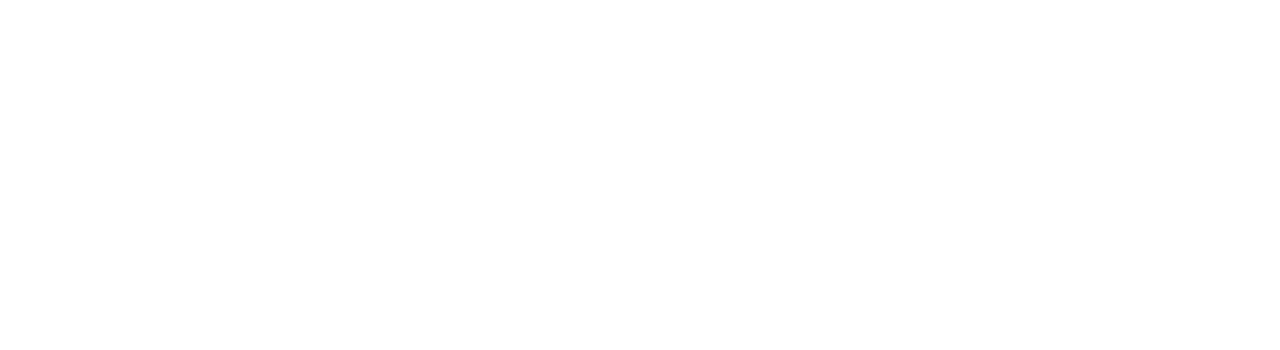
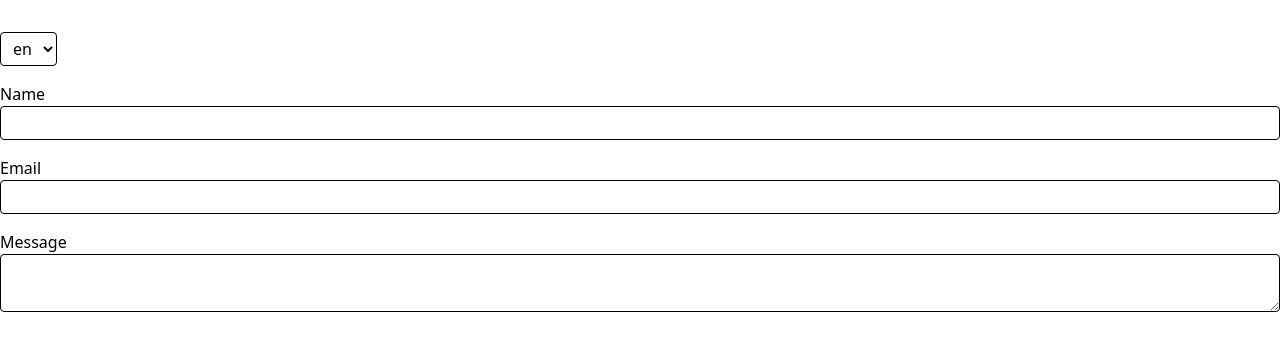
Before and after one commit to amirkhodam/portfolio-vue-showcase, a Vue app: page /contact in a window 1280 px wide. Before the commit this address had no page. Shown: the top 350 px of the page. Built offline with nearby package versions, Linux system fonts and the light colour scheme; the HTML template or start-up script is replaced by a standard one.

Commit message:
feat(contact): implement contact form with validation and submission handling, add translations for contact fields

```diff
--- a/src/assets/lang/en/index.json
+++ b/src/assets/lang/en/index.json
@@ -1,5 +1,10 @@
 {
   "portfolio": {
     "gallery": "Voir la galerie"
+  },
+  "contact": {
+    "name": "Name",
+    "email": "Email",
+    "message": "Message"
   }
 }
--- a/src/assets/lang/fr/index.json
+++ b/src/assets/lang/fr/index.json
@@ -1,5 +1,10 @@
 {
   "portfolio": {
     "gallery": "View Gallery"
+  },
+  "contact": {
+    "name": "Nom",
+    "email": "E-mail",
+    "message": "Message"
   }
 }
--- /dev/null
+++ b/src/modules/Contact/components/ContactForm.vue
@@ -0,0 +1,41 @@
+<script setup lang="ts">
+import { ref } from 'vue'
+import { useI18n } from 'vue-i18n'
+const emit = defineEmits(['submit'])
+const { t } = useI18n()
+const form = ref({ name: '', email: '', message: '' })
+const errors = ref<{ [key: string]: string }>({})
+
+function validate() {
+  errors.value = {}
+  if (!form.value.name) errors.value.name = t('contact.name_required')
+  if (!form.value.email) errors.value.email = t('contact.email_required')
+  if (!form.value.message) errors.value.message = t('contact.message_required')
+  return Object.keys(errors.value).length === 0
+}
+function submit() {
+  if (validate()) emit('submit', { ...form.value })
+}
+</script>
+<template>
+  <form @submit.prevent="submit" class="space-y-4">
+    <div>
+      <label class="block">{{ t('contact.name') }}</label>
+      <input v-model="form.name" class="w-full rounded border px-2 py-1" />
+      <div v-if="errors.name" class="text-sm text-red-500">{{ errors.name }}</div>
+    </div>
+    <div>
+      <label class="block">{{ t('contact.email') }}</label>
+      <input v-model="form.email" class="w-full rounded border px-2 py-1" />
+      <div v-if="errors.email" class="text-sm text-red-500">{{ errors.email }}</div>
+    </div>
+    <div>
+      <label class="block">{{ t('contact.message') }}</label>
+      <textarea v-model="form.message" class="w-full rounded border px-2 py-1" />
+      <div v-if="errors.message" class="text-sm text-red-500">{{ errors.message }}</div>
+    </div>
+    <button type="submit" class="bg-primary rounded px-4 py-2 text-white">
+      {{ t('contact.submit') }}
+    </button>
+  </form>
+</template>
--- /dev/null
+++ b/src/modules/Contact/store/contact.store.ts
@@ -0,0 +1,32 @@
+import { defineStore } from 'pinia'
+import { ref } from 'vue'
+import { errorHandler } from '../../error-handling/ErrorHandlingService'
+
+export const useContactStore = defineStore('contact', () => {
+  const loading = ref(false)
+  const error = ref<null | string>(null)
+  const success = ref(false)
+
+  async function submitContactForm(form: { name: string; email: string; message: string }) {
+    loading.value = true
+    try {
+      // Simulate API call
+      await new Promise((resolve) => setTimeout(resolve, 1000))
+      success.value = true
+      error.value = null
+    } catch (e) {
+      errorHandler.handleError(e, { strategy: 'silent' })
+      error.value = 'Submission failed.'
+      success.value = false
+    } finally {
+      loading.value = false
+    }
+  }
+
+  return {
+    loading,
+    error,
+    success,
+    submitContactForm,
+  }
+})
--- /dev/null
+++ b/src/modules/Contact/view/ContactView.vue
@@ -0,0 +1,33 @@
+<template>
+  <div class="container mx-auto py-8">
+    <LanguageSwitcher class="mb-4" />
+    <div v-if="loading" class="py-8 text-center">
+      <ProgressSpinner />
+    </div>
+    <div v-else>
+      <ContactForm @submit="submitForm" />
+      <div v-if="success" class="mt-4 text-green-600">{{ $t('contact.success') }}</div>
+      <div v-if="error" class="mt-4 text-red-500">{{ error }}</div>
+    </div>
+  </div>
+</template>
+<script setup lang="ts">
+import { useContactStore } from '@/modules/Contact/store/contact.store'
+import { computed, onMounted } from 'vue'
+import ContactForm from '@/modules/Contact/components/ContactForm.vue'
+import LanguageSwitcher from '@/modules/i18n/components/LanguageSwitcher.vue'
+import ProgressSpinner from 'primevue/progressspinner'
+
+const store = useContactStore()
+const loading = computed(() => store.loading)
+const error = computed(() => store.error)
+const success = computed(() => store.success)
+
+function submitForm(form: any) {
+  store.submitContactForm(form)
+}
+
+onMounted(async () => {
+  // await store.fetchContactInfo()
+})
+</script>
--- a/src/router/routes.ts
+++ b/src/router/routes.ts
@@ -5,12 +5,17 @@
     path: '/portfolio',
     name: 'Portfolio',
     component: () => import('@/modules/Portfolio/view/PortfolioView.vue'),
-    childrens: [
+    children: [
       {
-        path: '/portfolio/:id',
-        name: 'Portfolio',
+        path: ':id',
+        name: 'PortfolioDetail',
         component: () => import('@/modules/Portfolio/view/PortfolioView.vue'),
       },
     ],
   },
+  {
+    path: '/contact',
+    name: 'Contact',
+    component: () => import('@/modules/Contact/view/ContactView.vue'),
+  },
 ]
```
